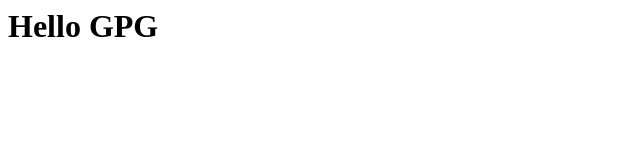
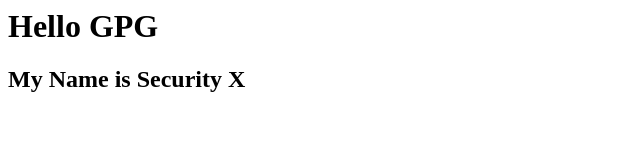
Before and after one commit to LeonanFragaLeonardo/fullcycle-git, a plain HTML site: page index.html in a window 1280 px wide. Shown: the whole page, without its empty margins (0-640 px from the left). Drawn offline with Linux system fonts and the light colour scheme.

Commit message:
feat: :rocket: Add name in index.html
Show the name in a from message

Ref issue #2

```diff
--- a/index.html
+++ b/index.html
@@ -1 +1,2 @@
 <h1> Hello GPG</h1>
+<h2>My Name is Security X</h1>
```
